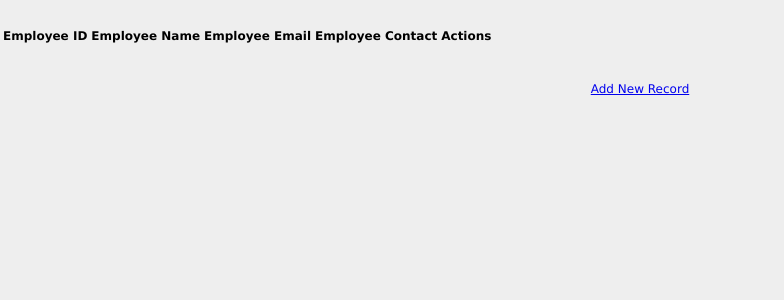
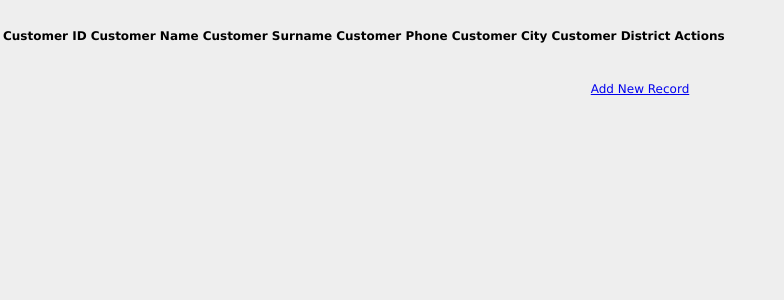
Before and after one commit to YlmRdm/customerCRUD, a Django app: page /show in a window 1280 px wide. Shown: the top 300 px of the page, without its empty margins (0-784 px from the left). Run offline with Django 4.2, Linux system fonts and the light colour scheme; data that the repository does not hold is empty.

Commit message:
Fix html files

```diff
--- a/crud/customer/templates/show.html
+++ b/crud/customer/templates/show.html
@@ -2,7 +2,7 @@
 <html lang="en">
     <head>
         <meta charset="UTF-8">
-    <title>Employee Records</title>
+        <title>Customer Records</title>
         {% load staticfiles %}
         <link rel="stylesheet" href="{% static 'css/style.css' %}"/>
     </head>
@@ -10,30 +10,35 @@
     <table class="table table-striped table-bordered table-sm">
         <thead class="thead-dark">
             <tr>
-        <th>Employee ID</th>
-        <th>Employee Name</th>
-        <th>Employee Email</th>
-        <th>Employee Contact</th>
+                <th>Customer ID</th>
+                <th>Customer Name</th>
+                <th>Customer Surname</th>
+                <th>Customer Phone</th>
+                <th>Customer City</th>
+                <th>Customer District</th>
                 <th>Actions</th>
             </tr>
         </thead>
         <tbody>
-{% for employee in employees %}
+            {% for customer in customers %}
             <tr>
-        <td>{{ employee.eid }}</td>
-        <td>{{ employee.ename }}</td>
-        <td>{{ employee.eemail }}</td>
-        <td>{{ employee.econtact }}</td>
+                <td>{{ customer.cid }}</td>
+                <td>{{ customer.cname }}</td>
+                <td>{{ customer.csurname }}</td>
+                <td>{{ customer.cphone }}</td>
+                <td>{{ customer.ccity }}</td>
+                <td>{{ customer.cdistrict }}</td>
                 <td>
-            <a href="/edit/{{ employee.id }}"><span class="glyphicon glyphicon-pencil" >Edit</span></a>
-            <a href="/delete/{{ employee.id }}">Delete</a>
+                    <a href="/edit/{{ customer.id }}"><span class="glyphicon glyphicon-pencil" >Edit</span></a>
+                    <a href="/delete/{{ customer.id }}">Delete</a>
                 </td>
             </tr>
             {% endfor %}
         </tbody>
     </table>
-<br>
-<br>
-<center><a href="/emp" class="btn btn-primary">Add New Record</a></center>
+    <br><br>
+    <center>
+        <a href="/customer" class="btn btn-primary">Add New Record</a>
+    </center>
     </body>
 </html>
```
Also changed, not shown: crud/customer/templates/edit.html (+21 -9 lines), crud/customer/templates/index.html (+27 -9 lines). Lines whose indentation alone changed are shown as unchanged.
